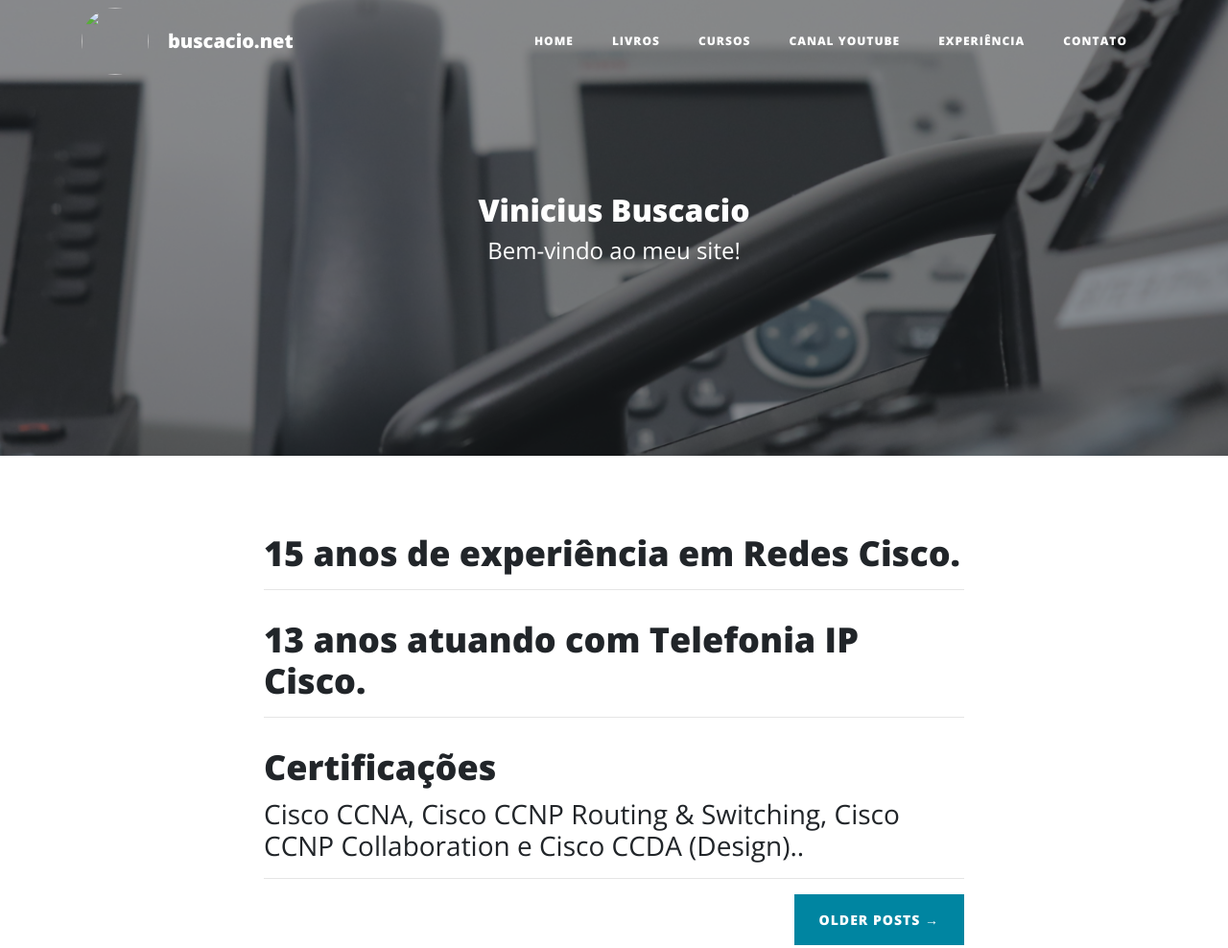
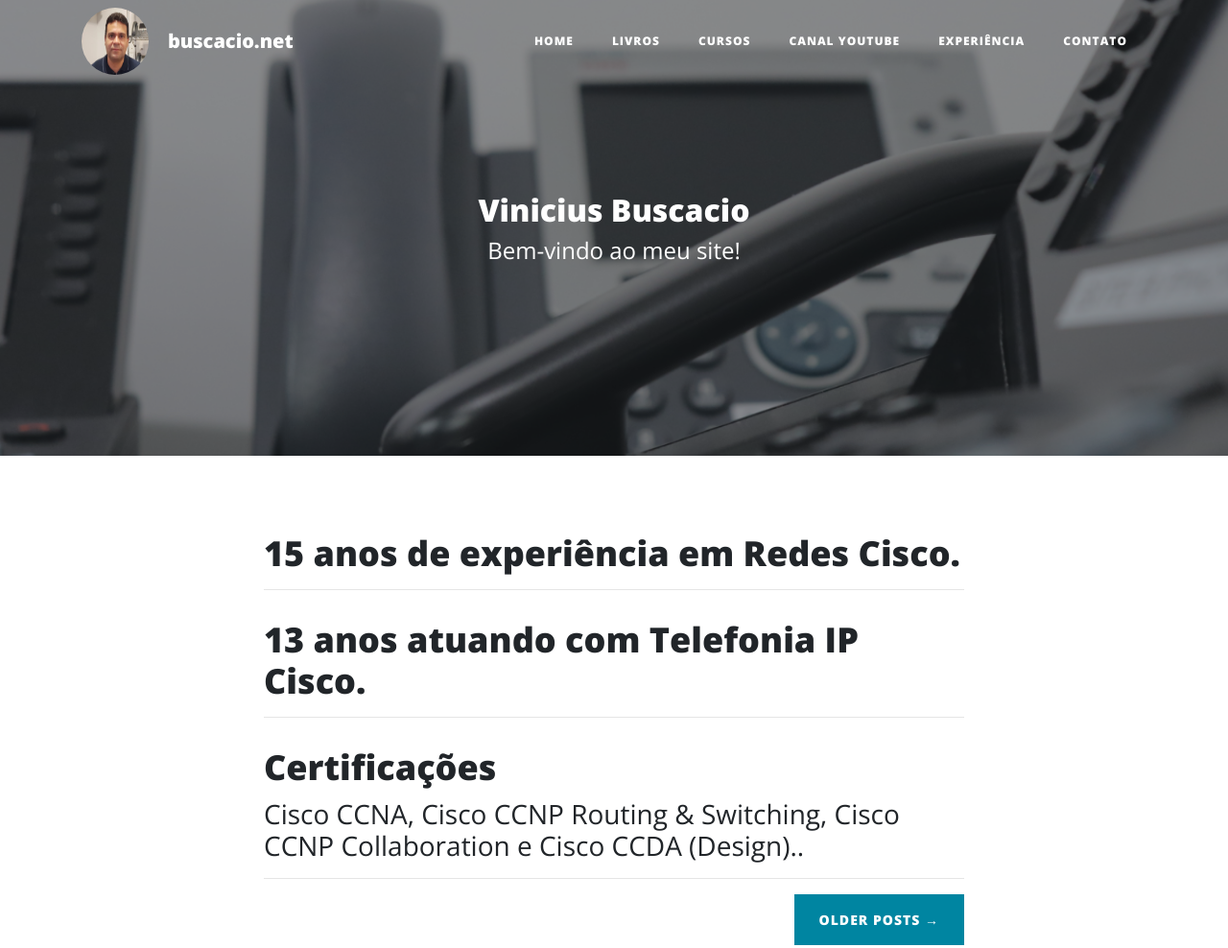
Before and after one commit to bgdj17/Site_Pessoal, a plain HTML site: page index.html in a window 1280 px wide. Shown: the top 988 px of the page at 96% size. Drawn offline with nearby package versions, Linux system fonts and the light colour scheme.

Commit message:
alt foto

```diff
--- a/index.html
+++ b/index.html
@@ -29,7 +29,7 @@
   <!-- Navigation -->
   <nav class="navbar navbar-expand-lg navbar-light fixed-top" id="mainNav">
     <div class="container">
-      <img src=".img/perfil.png" width="70px" height="70px" style="border-radius: 50%;">
+      <img src="./img/perfil.png" width="70px" height="70px" style="border-radius: 50%;">
       <a class="navbar-brand" href="index.html">buscacio.net</a>
       <button class="navbar-toggler navbar-toggler-right" type="button" data-toggle="collapse" data-target="#navbarResponsive" aria-controls="navbarResponsive" aria-expanded="false" aria-label="Toggle navigation">
         Menu
```
